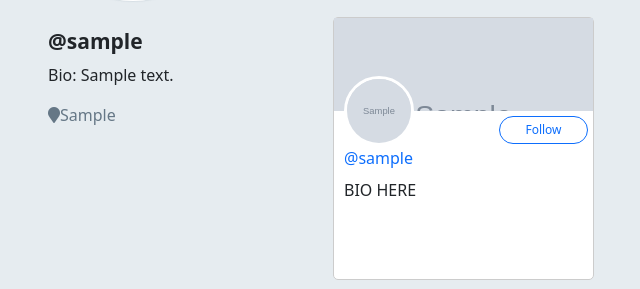
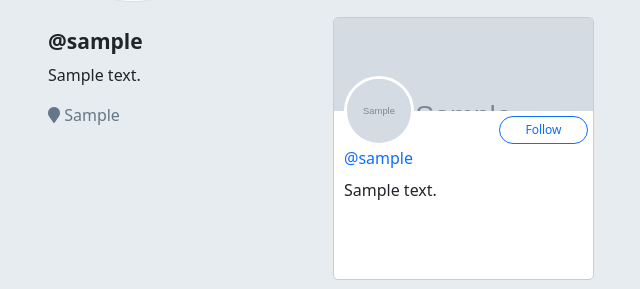
Before and after one commit to hsiangj/warbler-twitter-clone, a Flask app: template templates/users/followers.html in a window 1280 px wide. Shown: the part 485-774 px from the top of the page, without its empty margins (34-674 px from the left). Run offline with Flask 3, Linux system fonts and the light colour scheme; the template is opened without the code that fills it: values that come from a table or form of the project are taken from there, others are empty; tables that the repository leaves empty hold one stand-in row (values such as "Sample post"); grey boxes marked "Sample" are stand-in pictures; some libraries are stand-ins or nearby versions.

Commit message:
Add bio for followers,following,and users index pages

```diff
--- a/templates/users/detail.html
+++ b/templates/users/detail.html
@@ -58,8 +58,8 @@
 <div class="row">
   <div class="col-sm-3">
     <h4 id="sidebar-username">@{{ user.username }}</h4>
-    <p>Bio: {{user.bio}}</p>
-    <p class="user-location"><span class="fa fa-map-marker"></span>{{user.location}}</p>
+    <p>{{user.bio}}</p>
+    <p class="user-location"><span class="fa fa-map-marker"></span> {{user.location}}</p>
   </div>
 
   {% block user_details %}
--- a/templates/users/followers.html
+++ b/templates/users/followers.html
@@ -30,7 +30,7 @@
                 {% endif %}
 
               </div>
-              <p class="card-bio">BIO HERE</p>
+              <p class="card-bio">{{follower.bio}}</p>
             </div>
           </div>
         </div>
--- a/templates/users/following.html
+++ b/templates/users/following.html
@@ -28,7 +28,7 @@
                 {% endif %}
 
               </div>
-              <p class="card-bio">BIO HERE</p>
+              <p class="card-bio">{{followed_user.bio}}</p>
             </div>
           </div>
         </div>
--- a/templates/users/index.html
+++ b/templates/users/index.html
@@ -36,7 +36,7 @@
                     {% endif %}
 
                   </div>
-                  <p class="card-bio">BIO HERE</p>
+                  <p class="card-bio">{{user.bio}}</p>
                 </div>
               </div>
             </div>
```
